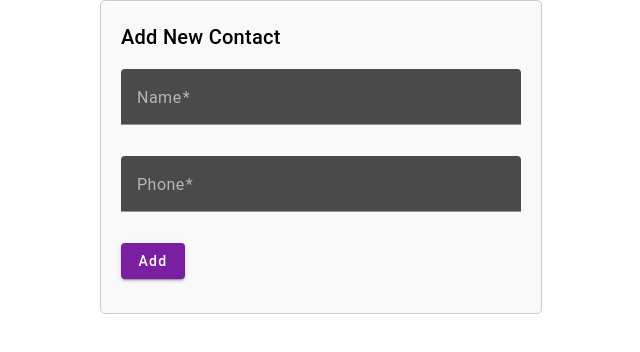
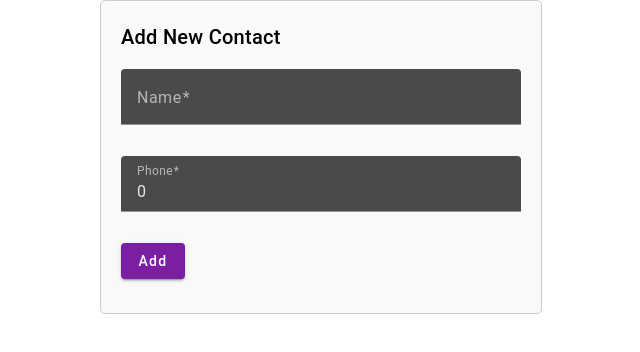
Before and after one commit to SergioTheCodes/ContactsApp, an Angular app: page /contacts/new in a window 1280 px wide. Shown: the top 352 px of the page, without its empty margins (319-959 px from the left). Built offline with nearby package versions, Linux system fonts and the light colour scheme.

Commit message:
fix add record

```diff
--- a/src/app/contact-form/contact-form.component.html
+++ b/src/app/contact-form/contact-form.component.html
@@ -8,7 +8,7 @@
 
       <mat-form-field appearance="fill">
         <mat-label>Phone</mat-label>
-        <input matInput [(ngModel)]="contact.phone" name="phone" required />
+        <input matInput [(ngModel)]="contact.phoneNumber" name="phoneNumber" required />
       </mat-form-field>
 
       <button mat-raised-button color="primary" type="submit">{{ isEditMode ? 'Update' : 'Add' }}</button>
--- a/src/app/contact-form/contact-form.component.ts
+++ b/src/app/contact-form/contact-form.component.ts
@@ -9,7 +9,7 @@ import {Router, ActivatedRoute} from '@angular/router';
   styleUrl: './contact-form.component.less'
 })
 export class ContactFormComponent implements OnInit {
-  contact: any = { name: '', phone: '' };
+  contact: any = { name: '', phoneNumber: 0 };
   isEditMode: boolean = false;
 
   constructor(
@@ -44,6 +44,7 @@ export class ContactFormComponent implements OnInit {
         }
       });
     } else {
+      this.contact.phoneNumber
       this.contactsService.createContact(this.contact).subscribe({
         next: () => {
           this.router.navigate(['/contacts']);
```
